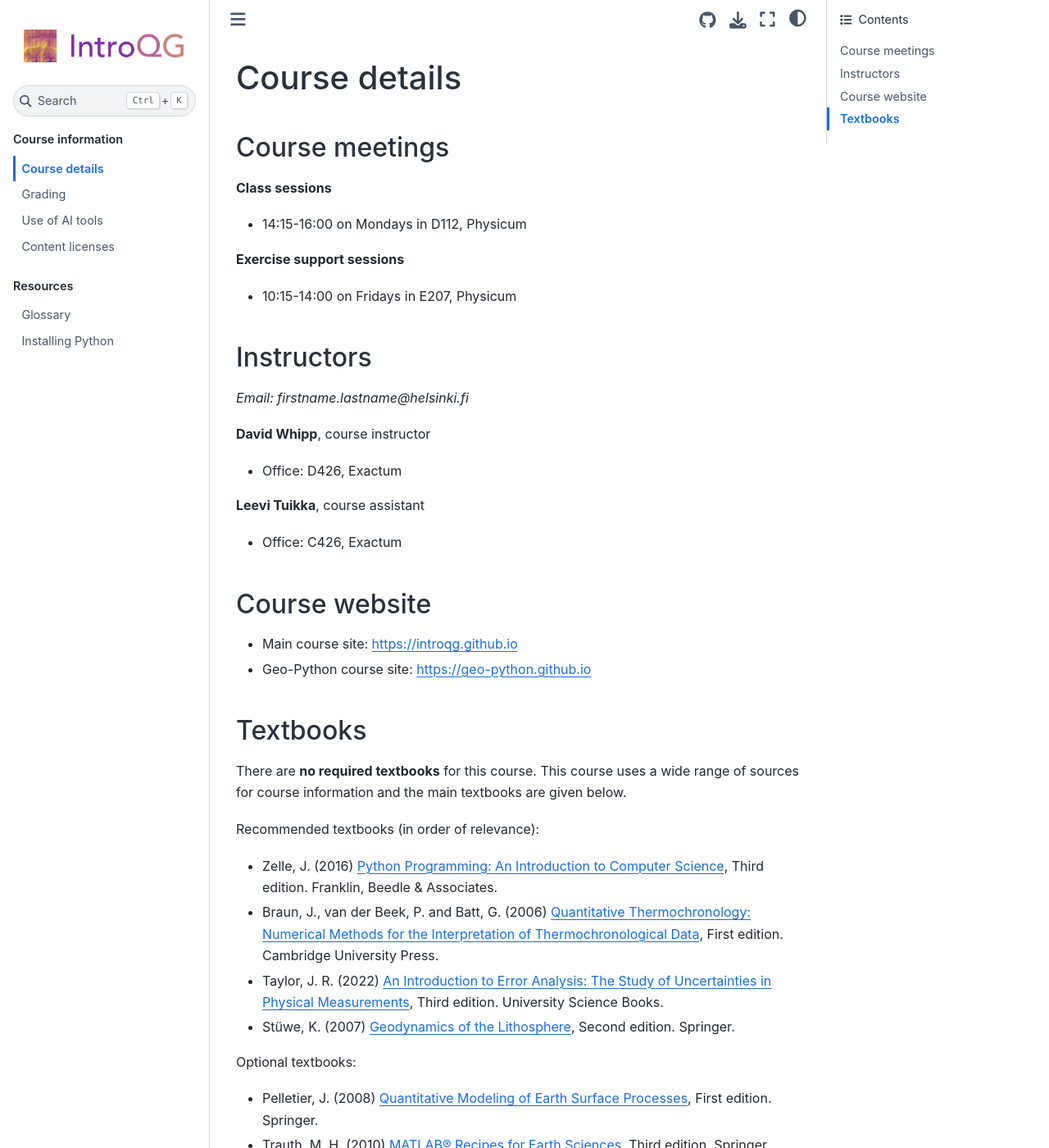
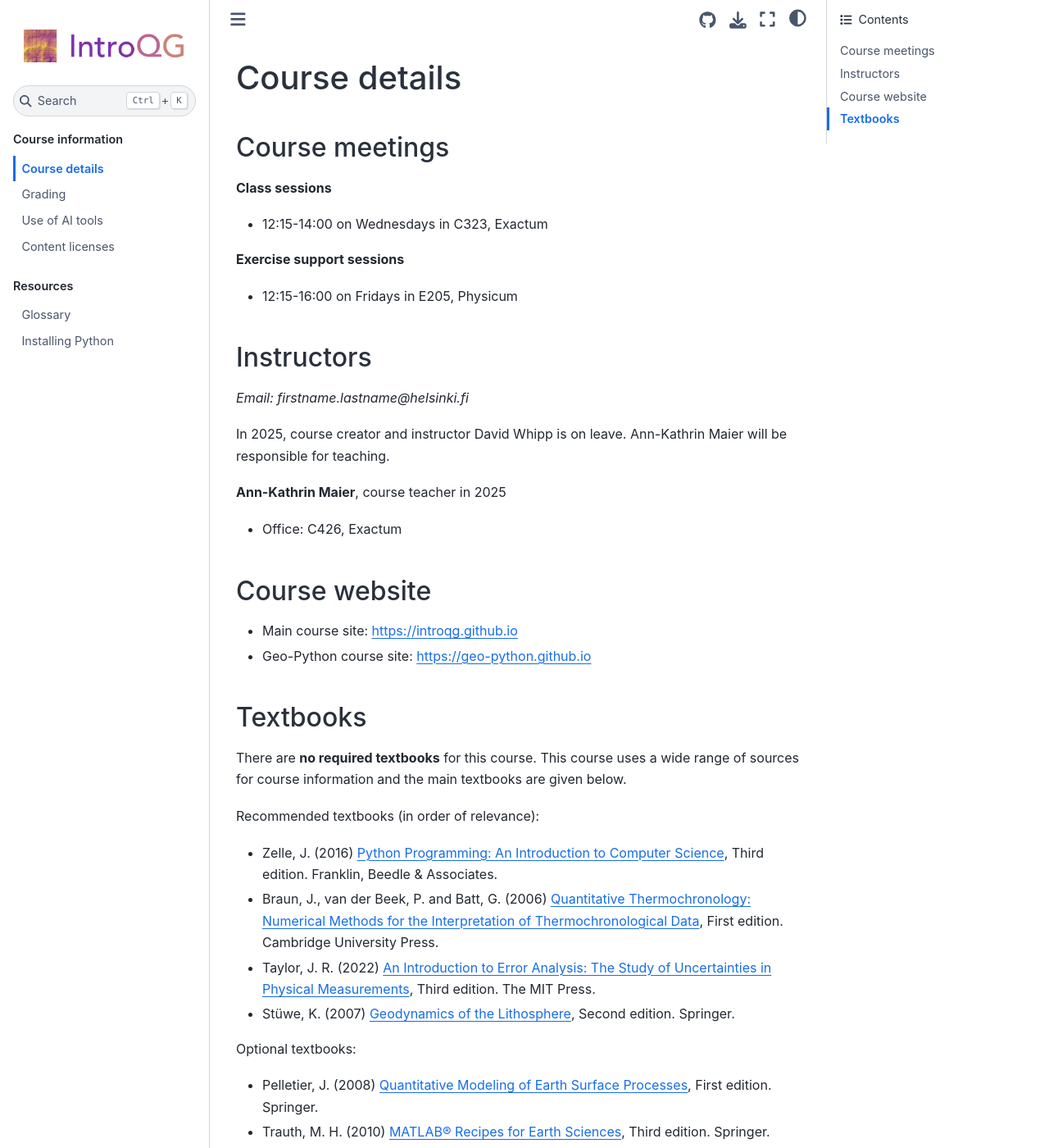
Before and after one commit to IntroQG/site, a Sphinx documentation site: the page built from source/general-info/course-details.rst, in a window 1280 px wide and 1400 px high. Shown: the whole window at 82% size. Built offline with Sphinx 7.4.7 and the Sphinx Book theme 1.1.4, drawn with Linux system fonts in a browser that asks for light colours.

Commit message:
Update course meeting times, instructors and textbook links

```diff
--- a/source/general-info/course-details.rst
+++ b/source/general-info/course-details.rst
@@ -6,22 +6,24 @@
 
 **Class sessions**
 
-- 14:15-16:00 on Mondays in D112, Physicum
+- 12:15-14:00 on Wednesdays in C323, Exactum
 
 **Exercise support sessions**
 
-- 10:15-14:00 on Fridays in E207, Physicum
+- 12:15-16:00 on Fridays in E205, Physicum
 
 Instructors
 -----------
 
 *Email: firstname.lastname@helsinki.fi*
 
-**David Whipp**, course instructor
+.. **David Whipp**, course instructor
 
-- Office: D426, Exactum
+.. - Office: D426, Exactum
 
-**Leevi Tuikka**, course assistant
+In 2025, course creator and instructor David Whipp is on leave. Ann-Kathrin Maier will be responsible for teaching.
+
+**Ann-Kathrin Maier**, course teacher in 2025
 
 - Office: C426, Exactum
 
@@ -41,8 +43,8 @@
 
 - Zelle, J. (2016) `Python Programming: An Introduction to Computer Science <https://mcsp.wartburg.edu/zelle/python/ppics3/>`_, Third edition. Franklin, Beedle & Associates.
 - Braun, J., van der Beek, P. and Batt, G. (2006) `Quantitative Thermochronology: Numerical Methods for the Interpretation of Thermochronological Data <http://www.cambridge.org/us/academic/subjects/earth-and-environmental-science/geochemistry-and-environmental-chemistry/quantitative-thermochronology-numerical-methods-interpretation-thermochronological-data>`_, First edition. Cambridge University Press.
-- Taylor, J. R. (2022) `An Introduction to Error Analysis: The Study of Uncertainties in Physical Measurements <https://uscibooks.aip.org/books/an-introduction-to-error-analysis-the-study-of-uncertainties-in-physical-measurements-third-edition/>`_, Third edition. University Science Books.
-- Stüwe, K. (2007) `Geodynamics of the Lithosphere <http://wegener.uni-graz.at/publication/books/geodyn2nd/>`_, Second edition. Springer.
+- Taylor, J. R. (2022) `An Introduction to Error Analysis: The Study of Uncertainties in Physical Measurements <https://mitpress.mit.edu/9781940380087/an-introduction-to-error-analysis/>`_, Third edition. The MIT Press.
+- Stüwe, K. (2007) `Geodynamics of the Lithosphere <https://wegener.earth/publication/books/geodyn2nd/>`_, Second edition. Springer.
 
 
 Optional textbooks:
```
